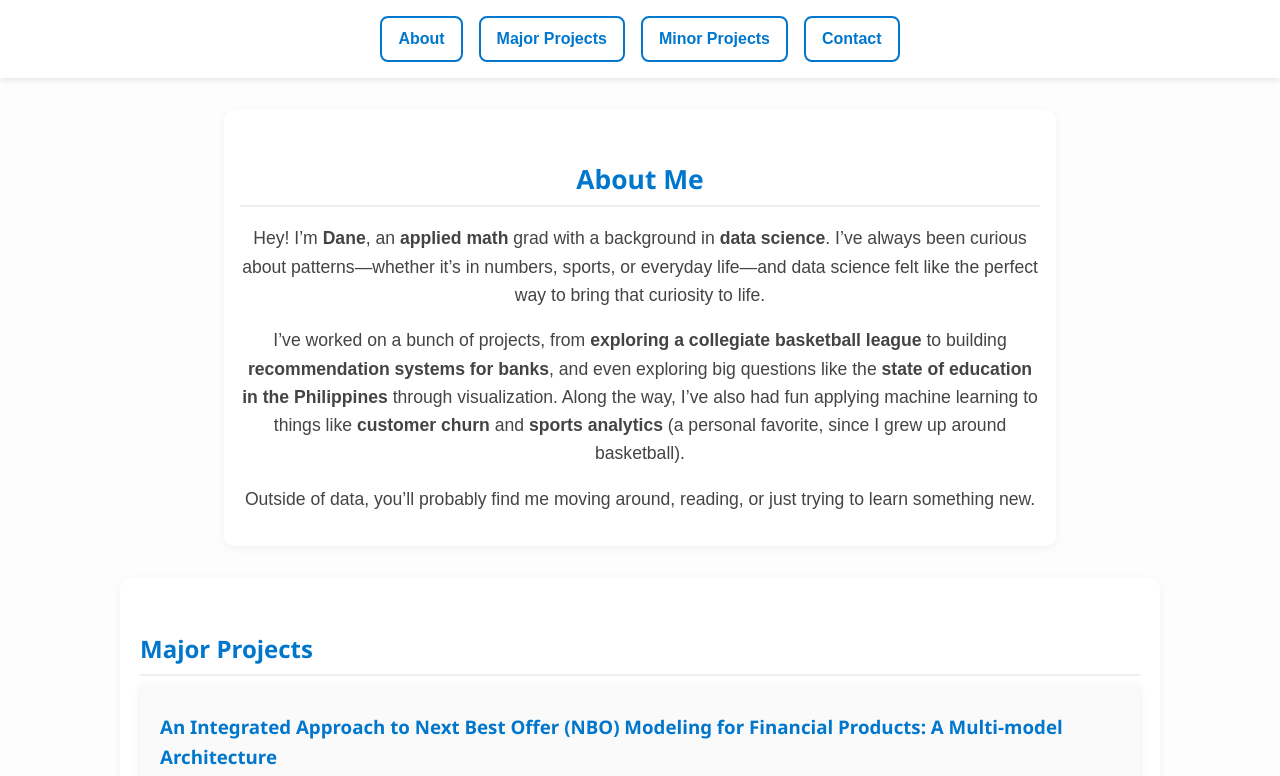
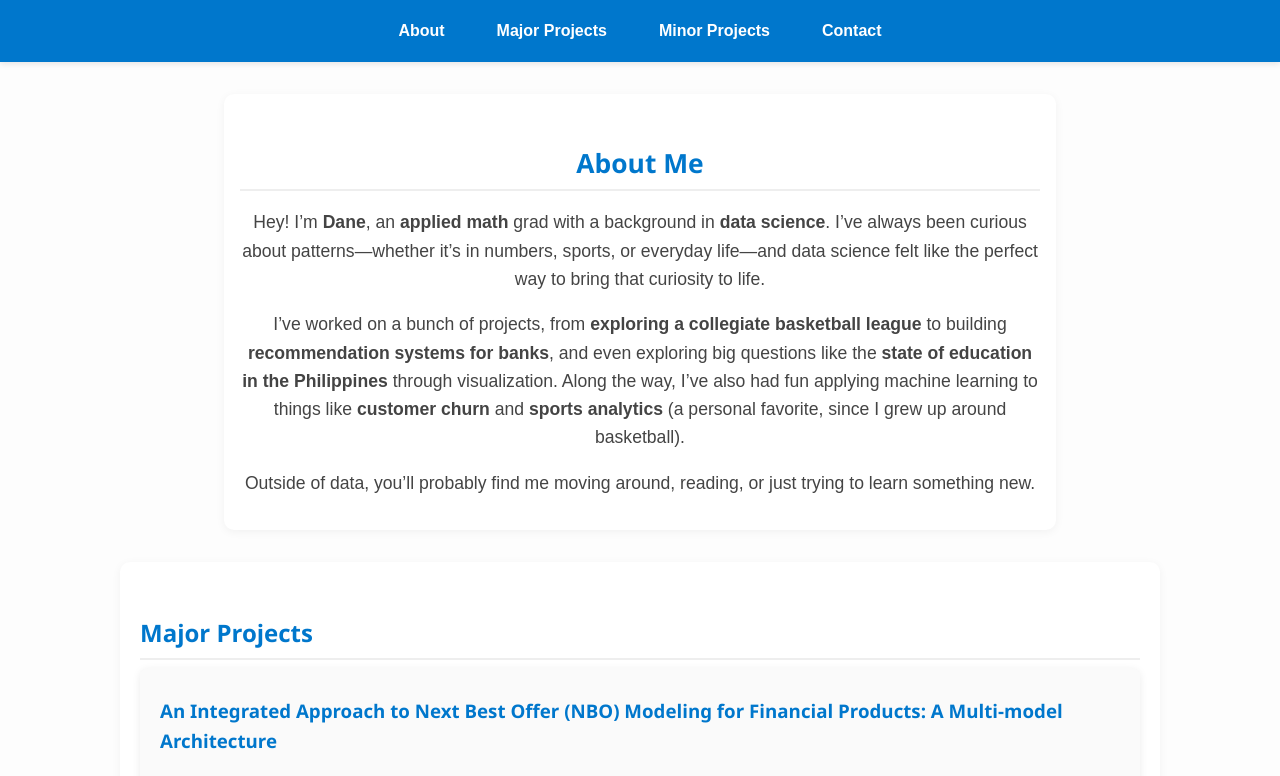
Before and after one commit to dlr0625/dlr0625.github.io, a plain HTML site: page index.html in a window 1280 px wide. Shown: the top 776 px of the page. Drawn offline with Linux system fonts and the light colour scheme.

Commit message:
Update styles.css

```diff
--- a/styles.css
+++ b/styles.css
@@ -37,51 +37,48 @@ a:hover {
   text-decoration: underline;
 }
 
-/* ===== Navbar ===== */
+/* Navbar container */
 header {
   position: sticky;
   top: 0;
   width: 100%;
-  background: var(--card-bg);
-  z-index: 100;
+  background-color: #0077cc; /* blue background */
+  z-index: 1000;
   box-shadow: 0 2px 6px rgba(0,0,0,0.1);
 }
 
+/* Navbar links container */
 .navbar {
   display: flex;
-  justify-content: center;
+  justify-content: center; /* centers buttons horizontally */
   align-items: center;
-  gap: 1rem;   /* spacing between buttons */
-  padding: 1rem 0;
-  flex-wrap: wrap;  /* allows wrapping on small screens */
+  gap: 20px; /* space between buttons */
+  padding: 10px 0;
 }
 
 /* Navbar buttons */
 .nav-btn {
-  display: inline-block;
-  padding: 0.5rem 1rem;
-  background: var(--card-bg);
-  color: var(--accent);
-  border: 2px solid var(--accent);
-  border-radius: 8px;
+  color: white; /* white text */
+  text-decoration: none;
   font-weight: bold;
-  text-decoration: none;
-  transition: all 0.3s ease;
+  padding: 8px 16px;
+  border-radius: 6px;
+  transition: background 0.3s ease;
+  background-color: transparent; /* initially transparent */
 }
 
 .nav-btn:hover {
-  background: var(--accent);
-  color: #fff;
-  transform: translateY(-2px);
+  background-color: #005fa3; /* slightly darker blue on hover */
 }
 
-/* ===== Responsive ===== */
-@media (max-width: 768px) {
+/* Responsive adjustments */
+@media (max-width: 600px) {
   .navbar {
     flex-direction: column;
-    gap: 0.8rem;
+    gap: 10px;
   }
 }
+
 
 /* ===== Sections ===== */
 section {
```
